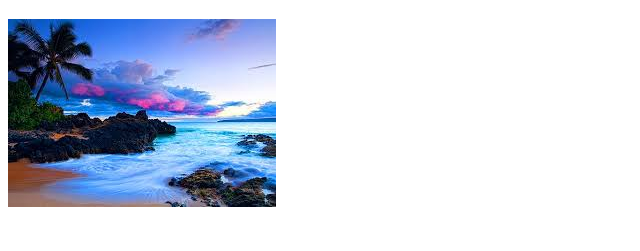
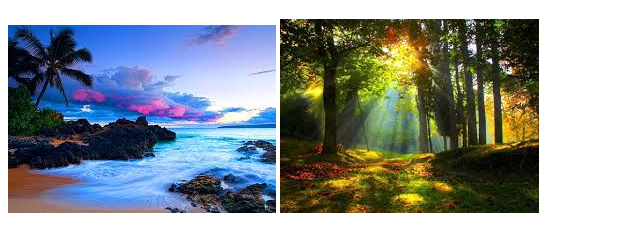
Before and after one commit to macvirusnath/simpleweb, a plain HTML site: page index.html in a window 1280 px wide. Shown: the part 61-312 px from the top of the page, without its empty margins (0-640 px from the left). Drawn offline with Linux system fonts and the light colour scheme.

Commit message:
second image

```diff
--- a/index.html
+++ b/index.html
@@ -8,6 +8,6 @@
 <body>
     <h1>these is future of india</h1>
     <img src="beach3.jpg" alt="this is beautiful beach">
-
+    <img src="sunrise2.jpg" alt="this is sunrise 2">
 </body>
 </html>
```
